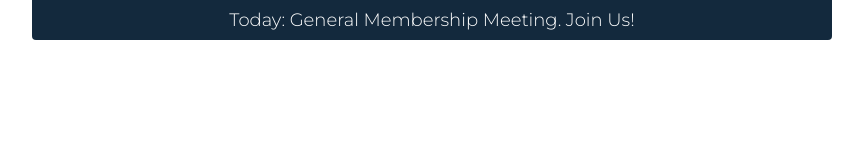
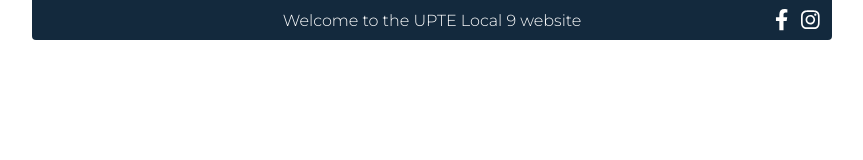
Before and after one commit to martinpsz/Local9, a Gatsby site: page / in a window 1280 px wide. Shown: the whole page, without its empty margins (208-1071 px from the left). Built offline with nearby package versions, Linux system fonts and the light colour scheme; Gatsby itself is replaced by a stand-in of ours.

Commit message:
Notification Bar with hardcoded message and social media icons

```diff
--- a/gatsby-config.js
+++ b/gatsby-config.js
@@ -33,11 +33,12 @@ module.exports = {
     ]
   },
   plugins: [`gatsby-plugin-react-helmet`,
+  `gatsby-plugin-fontawesome-css`,
     {
       resolve: `gatsby-plugin-google-fonts`,
       options: {
         fonts: [
-            `montserrat\:300`
+            `montserrat\:300, 400`
         ],
         display: 'swap'
       }
--- a/package.json
+++ b/package.json
@@ -14,7 +14,12 @@
     "test": "echo \"Write tests! -> https://gatsby.dev/unit-testing\" && exit 1"
   },
   "dependencies": {
+    "@fortawesome/fontawesome-svg-core": "^1.2.35",
+    "@fortawesome/free-brands-svg-icons": "^5.15.3",
+    "@fortawesome/free-solid-svg-icons": "^5.15.3",
+    "@fortawesome/react-fontawesome": "^0.1.14",
     "gatsby": "^3.10.2",
+    "gatsby-plugin-fontawesome-css": "^1.1.0",
     "gatsby-plugin-google-fonts": "^1.0.1",
     "gatsby-plugin-react-helmet": "^4.10.0",
     "react": "^17.0.1",
--- a/src/components/Banner/banner.jsx
+++ /dev/null
@@ -1,10 +0,0 @@
-import React from 'react'
-import * as styles from './banner.module.css'
-
-export default function banner(props) {
-    return (
-        <div className={styles.notification}>
-            <p>{props.notification}</p>
-        </div>
-    )
-}
--- a/src/components/Banner/banner.module.css
+++ /dev/null
@@ -1,31 +0,0 @@
-.notification{
-    background-color: #13293D;
-    height: 40px;
-    display: flex;
-    justify-content: center;
-    align-items: center;
-}
-
-@media screen and (min-width: 768px){
-    .notification{
-        width: 62.5%;
-        margin: 0 auto;
-        border-bottom-left-radius: 4px;
-        border-bottom-right-radius: 4px;
-    }
-}
-
-.notification p{
-    font-size: .75em
-}
-
-@media screen and (min-width:768px){
-    .notification p{
-        font-size: 1em
-    }
-}
-
-.notification p, a{
-    color: white;
-    font-weight: 300;
-}
--- a/src/components/Navbar/navbar.jsx
+++ /dev/null
@@ -1,11 +0,0 @@
-import React from 'react'
-import Banner from '../Banner/banner'
-
-export default function navbar() {
-    return (
-        <div>
-            <Banner notification="Today: General Membership Meeting. Join Us!"/>
-
-        </div>
-    )
-}
--- /dev/null
+++ b/src/components/NotificationBar/NotificationBar.jsx
@@ -0,0 +1,16 @@
+import React from 'react'
+import * as NotificationBarCSS from './NotificiationBar.module.css'
+import { FontAwesomeIcon } from '@fortawesome/react-fontawesome'
+import { faFacebookF, faInstagram } from '@fortawesome/free-brands-svg-icons'
+
+export default function NotificationBar(props) {
+    return (
+        <div className={NotificationBarCSS.notificationBar}>
+            <div className={NotificationBarCSS.notificationBarMessage}>{props.children}</div>
+            <div className={NotificationBarCSS.notificationBarIcons}>
+                <a href="http://www.facebook.com" target="_blank" rel="noreferrer"><FontAwesomeIcon className={NotificationBarCSS.icon} icon={faFacebookF} size="lg" aria-label="Facebook Icon Link"/></a>
+                <a href="http://www.instagram.com" target="_blank" rel="noreferrer"><FontAwesomeIcon className={NotificationBarCSS.icon} icon={faInstagram} size="lg" aria-label="Instagram Icon Link"/></a>
+            </div>
+        </div>
+    )
+}
--- /dev/null
+++ b/src/components/NotificationBar/NotificiationBar.module.css
@@ -0,0 +1,49 @@
+/*For mobile*/
+.notificationBar{
+    background-color: var(--dark-blue);
+    color: white;
+    height: 40px;
+    display: grid;
+    place-items: center;
+}
+
+.notificationBarMessage{
+    font-weight: 300;
+}
+
+.notificationBarIcons{
+    display: none;
+}
+
+/*For screen sizes of 768px or bigger*/
+@media screen and (min-width: 768px){
+    .notificationBar{
+        width: 62.5%;
+        margin: 0 auto;
+        border-bottom-left-radius: 4px;
+        border-bottom-right-radius: 4px;
+        grid-template-columns: 60px 1fr 60px;
+        grid-template-rows: auto;
+        grid-template-areas:
+                ". message icons";
+    }
+
+    .notificationBarMessage{
+        grid-area: message;
+    }
+
+    .notificationBarIcons{
+        display: flex;
+        justify-content: space-between;
+        align-items: center;
+        width: 45px;
+        margin-right: 10px;
+        grid-area: icons;
+
+    }
+
+    .icon{
+        color: white;
+    }
+
+}
--- a/src/pages/index.js
+++ b/src/pages/index.js
@@ -1,18 +1,14 @@
 import React from "react"
 import '../style.css'
 import Seo from "../components/seo"
-import Navbar from "../components/Navbar/navbar"
-//import Header from "../components/Header/header"
-//import About from "../components/About/about"
-//import Upcoming from "../components/Upcoming/upcoming"
-//import Join from "../components/Join/join"
-//import Footer from "../components/Footer/footer"
+import NotificationBar from "../components/NotificationBar/NotificationBar"
+
 
 export default function Home() {
   return (
     <>
-      <Seo/>
-      <Navbar/>
+      <Seo />
+      <NotificationBar><p>Welcome to the UPTE Local 9 website</p></NotificationBar>
     </>
   )
 }
--- a/src/style.css
+++ b/src/style.css
@@ -4,11 +4,17 @@
     box-sizing: border-box;
 }
 
-html{
-    font-size: 18px;
 
-}
 
 body{
     font-family: 'montserrat';
+    max-width: 1440px;
+    margin: 0 auto;
 }
+
+:root{
+    --dark-blue: #13293D;
+    --upte-blue: #02A2D8;
+    --red: #DF2935;
+    --yellow: #FFBE0B;
+}
```
Also changed, not shown: src/components/About/about.jsx (deleted, +0 -10 lines), src/components/Footer/footer.jsx (deleted, +0 -9 lines), src/components/Header/header.jsx (deleted, +0 -9 lines), src/components/Join/join.jsx (deleted, +0 -9 lines), src/components/Upcoming/upcoming.jsx (deleted, +0 -9 lines), src/images/Local9Icon.png (added), 1 other file.
